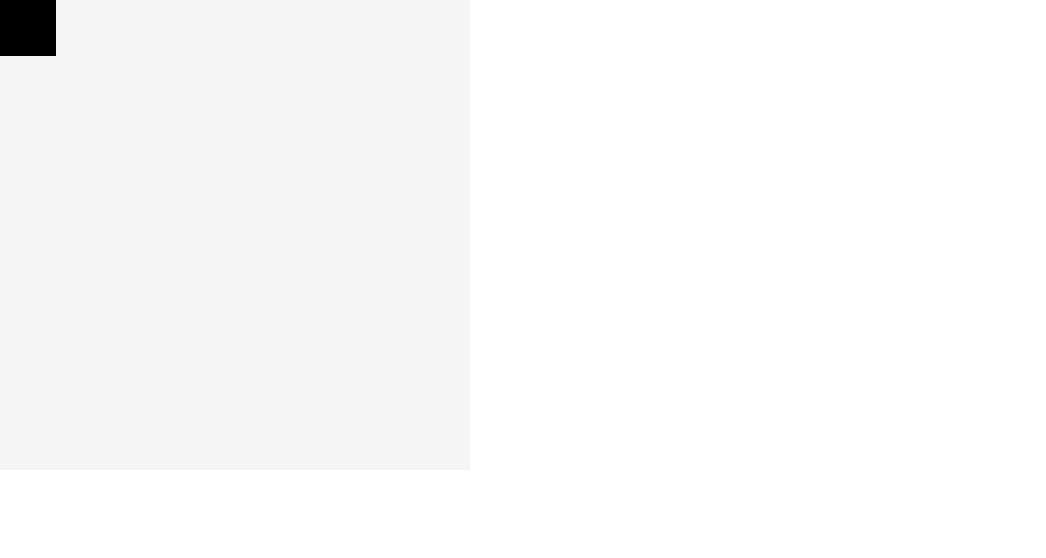
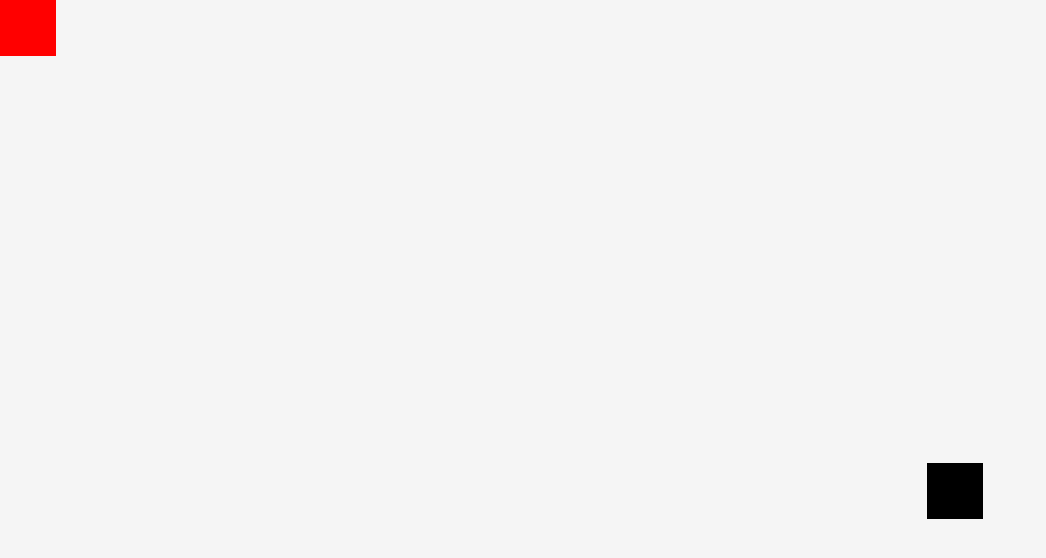
Before and after one commit to jounlix/mygame, a plain HTML site: page mygame/index.html in a window 1280 px wide. Shown: the whole page, without its empty margins (0-1046 px from the left). Drawn offline with Linux system fonts and the light colour scheme.

Commit message:
Add files via upload

```diff
--- a/mygame/index.html
+++ b/mygame/index.html
@@ -17,11 +17,15 @@
         #map, #cube {
             position: absolute;
         }
+        .bot {
+            position: absolute;
+        }
     </style>
 </head>
 <body>
-    <div id='map'></div>
-    <div id='cube'></div>
+    <div id="map"></div>
+    <div id="cube"></div>
+    <!-- <div id="1" class="bot"></div> -->
     <script src="lib.js"></script>
     <script src="main.js"></script>
 </body>
--- a/mygame/lib.js
+++ b/mygame/lib.js
@@ -76,3 +76,44 @@ function renderMap(map) {
     document.getElementById('map').style.height = map.height + 'px';
     document.getElementById('map').style.backgroundColor = map.color;
 }
+
+function spawnCube(map, cube) {
+
+    let mapMinX = map.x;
+    let mapMaxX = map.x + map.width - cube.width;
+
+    let mapMinY = map.y;
+    let mapMaxY =  map.y + map.height - cube.height;
+
+    cube.x = Math.round(
+        mapMinX +
+        Math.random() * (mapMaxX - mapMinX)
+    );
+
+    cube.y = Math.round(
+        mapMinY +
+        Math.random() * (mapMaxY - mapMinY)
+    );
+
+
+    return cube;
+}
+
+function renderBots(bots) {
+    bots.map(bot => {
+        let div = document.createElement('div');
+        div.id = bot.id;
+        div.className = 'bot';
+        document.body.append(div);
+        renderBot(bot);
+    });
+}
+
+function renderBot(bot) {
+    document.getElementById(bot.id).style.top = bot.y + 'px';
+    document.getElementById(bot.id).style.left = bot.x + 'px';
+    document.getElementById(bot.id).style.transition = 'ease ' + bot.trn + 's';
+    document.getElementById(bot.id).style.width = bot.width + 'px';
+    document.getElementById(bot.id).style.height = bot.height + 'px';
+    document.getElementById(bot.id).style.backgroundColor = bot.color;
+}
--- a/mygame/main.js
+++ b/mygame/main.js
@@ -1,3 +1,11 @@
+let map = {
+    x: 0,
+    y: 0,
+    width: window.outerWidth,
+    height: window.outerHeight,
+    color: '#f5f5f5'
+}
+
 let cube = {
     x: 0,
     y: 0,
@@ -9,13 +17,23 @@ let cube = {
     color: 'black'
 }
 
-let map = {
+let bots = [];
+
+let bot = {
     x: 0,
     y: 0,
-    width: 470,
-    height: 470,
-    color: '#f5f5f5'
+    id: 1,
+    width: 56,
+    height: 56,
+    trn: .25,
+    step: 56,
+    color: 'red'
 }
 
+bots.push(bot);
+
 renderMap(map);
-renderCube(cube);
+renderCube(spawnCube(map, cube));
+renderBots(bots);
+
+console.log(window);
```
